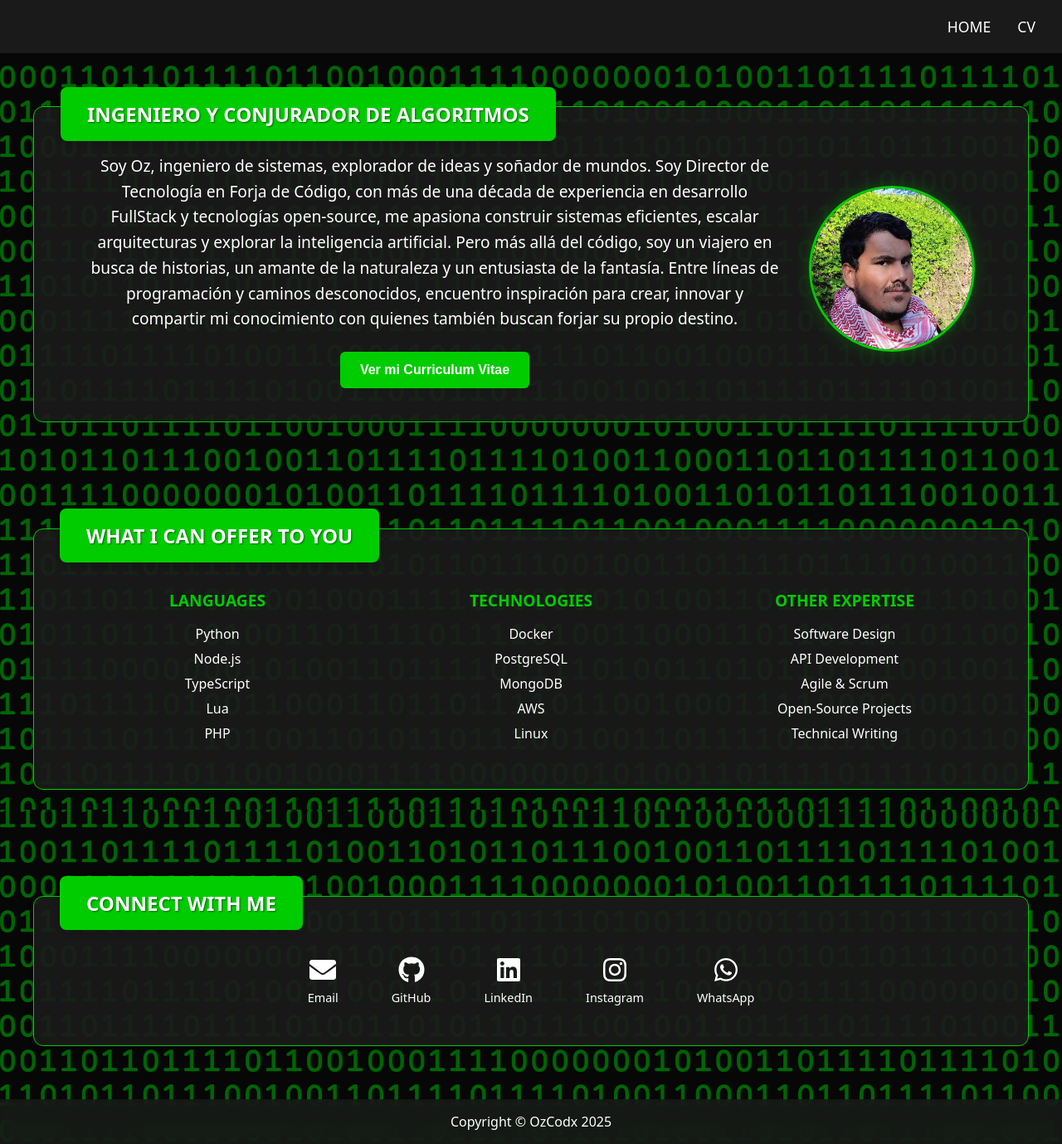
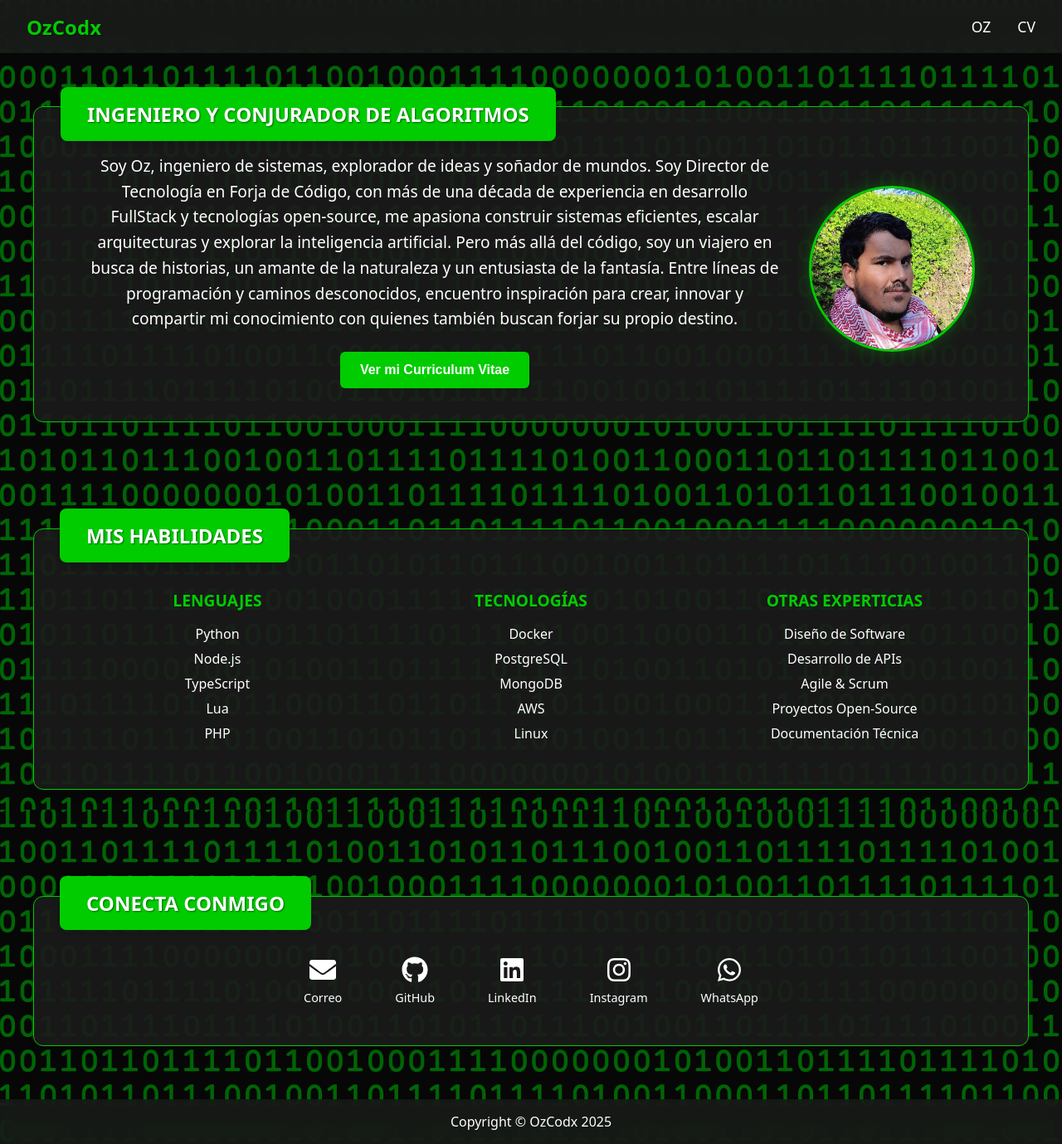
Before and after one commit to ozkar-co/personal-site, a React (Vite) app: page /#/ in a window 1280 px wide. Shown: the whole page at 83% size. Built offline with nearby package versions, Linux system fonts and the light colour scheme.

Commit message:
Refactor Header, Skills, and Social; update header layout and enhance skills section with Spanish translations

```diff
--- a/src/components/Header/Header.scss
+++ b/src/components/Header/Header.scss
@@ -6,12 +6,27 @@
   position: fixed;
   width: 100%;
   top: 0;
-  background: $color-background;
+  background: rgba($color-background, 0.9);
   backdrop-filter: blur(10px);
   z-index: 1000;
   display: flex;
-  justify-content: flex-end;
+  justify-content: space-between;
   align-items: center;
+
+  .header-title {
+    a {
+      font-size: 1.5rem;
+      font-weight: bold;
+      color: $color-accent;
+      text-decoration: none;
+      text-shadow: 1px 1px 2px rgba(0, 0, 0, 0.5);
+      transition: color 0.3s;
+
+      &:hover {
+        color: lighten($color-accent, 10%);
+      }
+    }
+  }
 
   .nav-menu {
     display: flex;
@@ -62,7 +77,7 @@
       right: -100%;
       height: 100vh;
       width: 100%;
-      background: $color-background;
+      background: rgba($color-background, 0.95);
       flex-direction: column;
       justify-content: center;
       align-items: center;
--- a/src/components/Header/Header.tsx
+++ b/src/components/Header/Header.tsx
@@ -16,8 +16,11 @@ export const Header = ({ onMenuToggle }: HeaderProps) => {
 
   return (
     <header className="header">
+      <div className="header-title">
+        <Link to="/">OzCodx</Link>
+      </div>
       <nav className={`nav-menu ${isMenuOpen ? 'active' : ''}`}>
-        <Link to="/">HOME</Link>
+        <Link to="/">OZ</Link>
         <Link to="/cv">CV</Link>
       </nav>
       <button
--- a/src/components/Skills/Skills.tsx
+++ b/src/components/Skills/Skills.tsx
@@ -5,12 +5,12 @@ export const Skills = () => {
     <section id="skills" className="skills">
       <div className="skills-container">
         <div className="skills-title">
-          <h2>WHAT I CAN OFFER TO YOU</h2>
+          <h2>MIS HABILIDADES</h2>
         </div>
         <div className="skills-content">
           <div className="skills-grid">
             <div className="skill-card">
-              <h3>LANGUAGES</h3>
+              <h3>LENGUAJES</h3>
               <ul>
                 <li>Python</li>
                 <li>Node.js</li>
@@ -20,7 +20,7 @@ export const Skills = () => {
               </ul>
             </div>
             <div className="skill-card">
-              <h3>TECHNOLOGIES</h3>
+              <h3>TECNOLOGÍAS</h3>
               <ul>
                 <li>Docker</li>
                 <li>PostgreSQL</li>
@@ -30,13 +30,13 @@ export const Skills = () => {
               </ul>
             </div>
             <div className="skill-card">
-              <h3>OTHER EXPERTISE</h3>
+              <h3>OTRAS EXPERTICIAS</h3>
               <ul>
-                <li>Software Design</li>
-                <li>API Development</li>
+                <li>Diseño de Software</li>
+                <li>Desarrollo de APIs</li>
                 <li>Agile & Scrum</li>
-                <li>Open-Source Projects</li>
-                <li>Technical Writing</li>
+                <li>Proyectos Open-Source</li>
+                <li>Documentación Técnica</li>
               </ul>
             </div>
           </div>
--- a/src/components/Social/Social.tsx
+++ b/src/components/Social/Social.tsx
@@ -6,13 +6,13 @@ export const Social = () => {
     <section id="social" className="social">
       <div className="social-container">
         <div className="social-title">
-          <h2>CONNECT WITH ME</h2>
+          <h2>CONECTA CONMIGO</h2>
         </div>
         <div className="social-content">
           <div className="social-links">
-            <a href="mailto:ozcodx@gmail.com" aria-label="Email">
+            <a href="mailto:ozcodx@gmail.com" aria-label="Correo">
               <FaEnvelope size={32} />
-              <span>Email</span>
+              <span>Correo</span>
             </a>
             <a href="https://github.com/ozcodx" target="_blank" rel="noopener noreferrer" aria-label="GitHub">
               <FaGithub size={32} />
```
